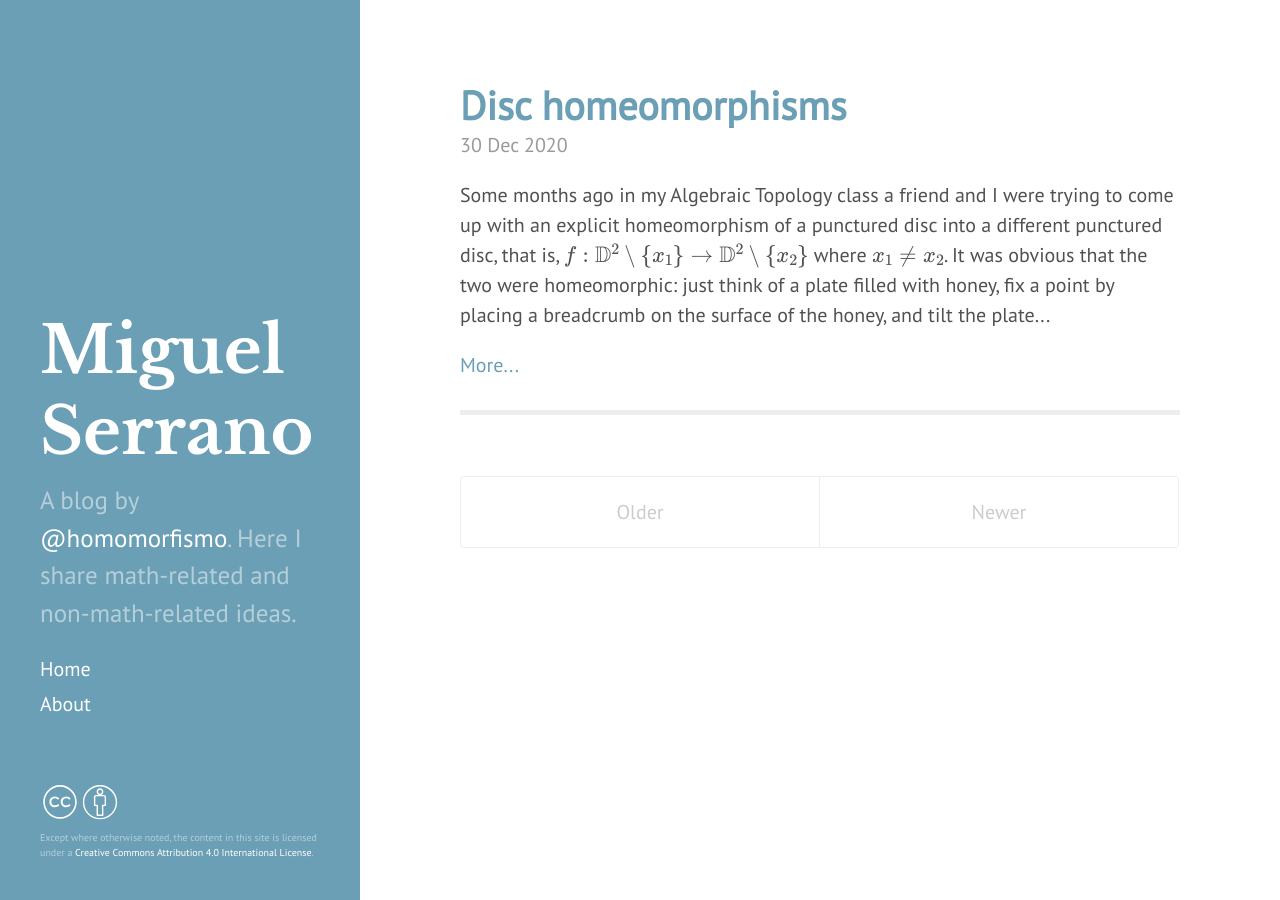
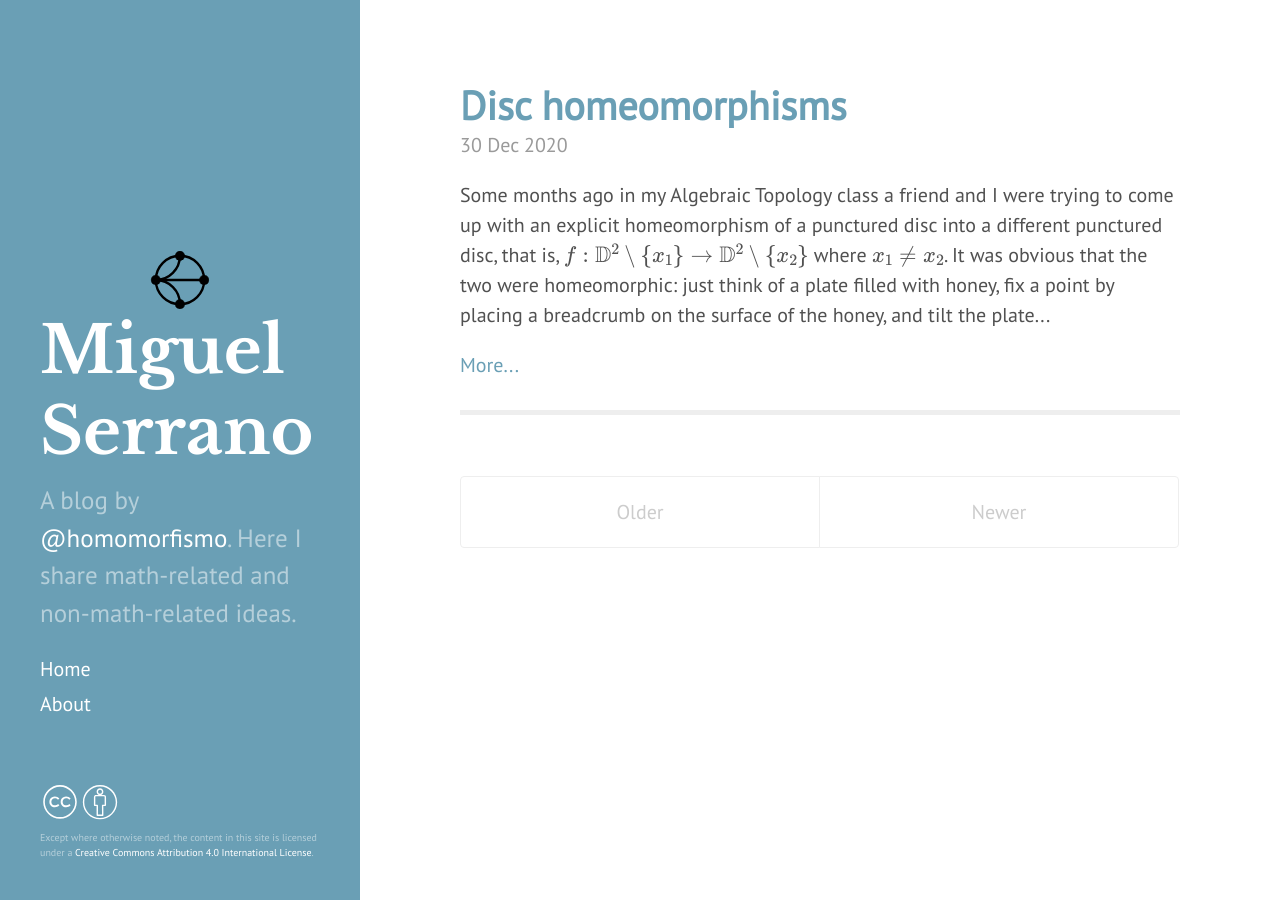
Before and after one commit to homomorfismo/blog, a Jekyll site: the page built from index.html, in a window 1280 px wide. Built offline with Jekyll 4.4.1, drawn with Linux system fonts in a browser that asks for light colours; formulas are drawn with MathJax 3; a script that is not in the unit is left out; the list of posts is cut into pages by our own code.

Commit message:
Update sidebar.html

```diff
--- a/_includes/sidebar.html
+++ b/_includes/sidebar.html
@@ -1,6 +1,8 @@
 <div class="sidebar">
   <div class="container sidebar-sticky">
     <div class="sidebar-about">
+
+      <img src="{{ site.baseurl }}public\logo\königsberg.svg", style="height:3em;margin:auto">
       <h1>
         <a href="{{ site.baseurl }}">
           {{ site.title }}
```
